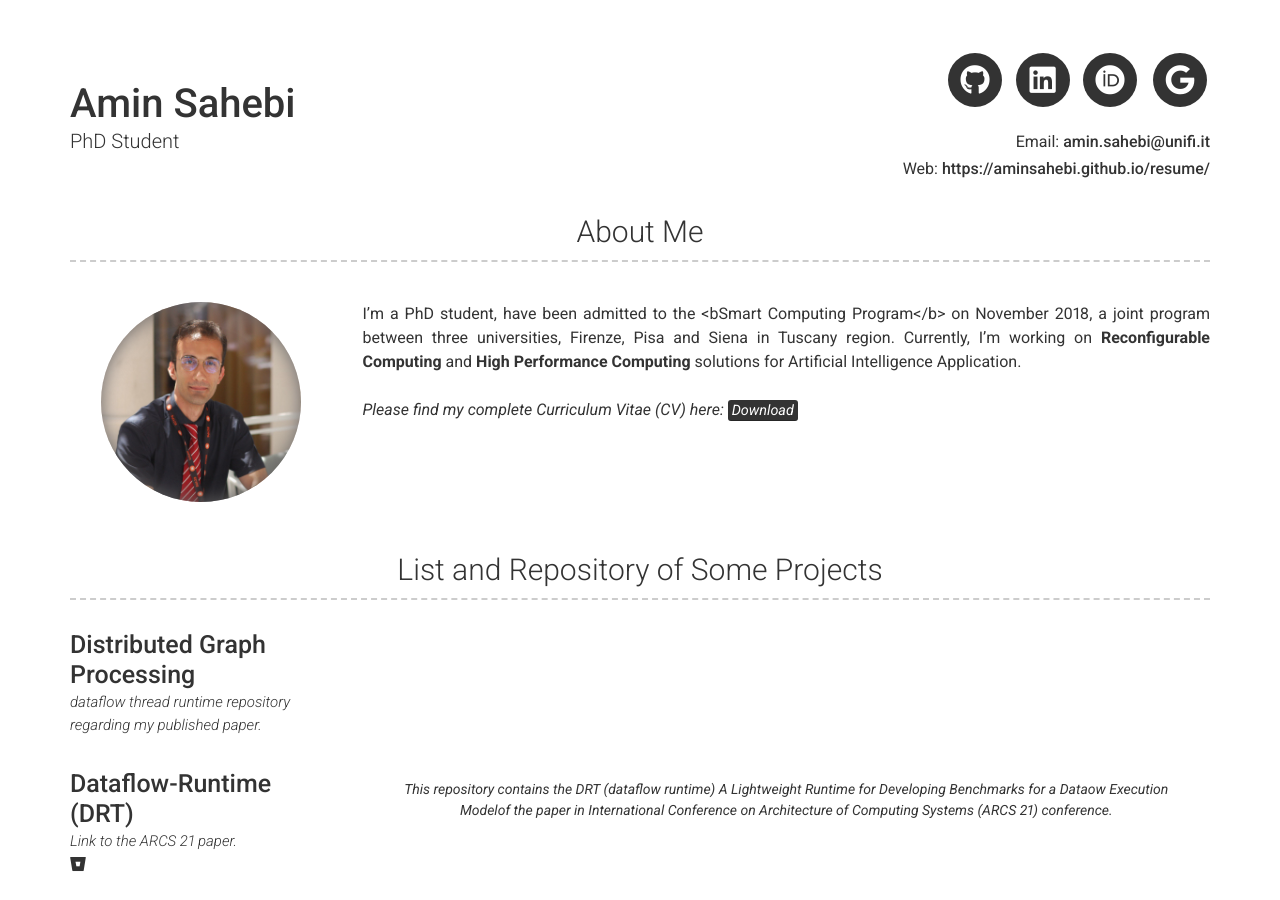
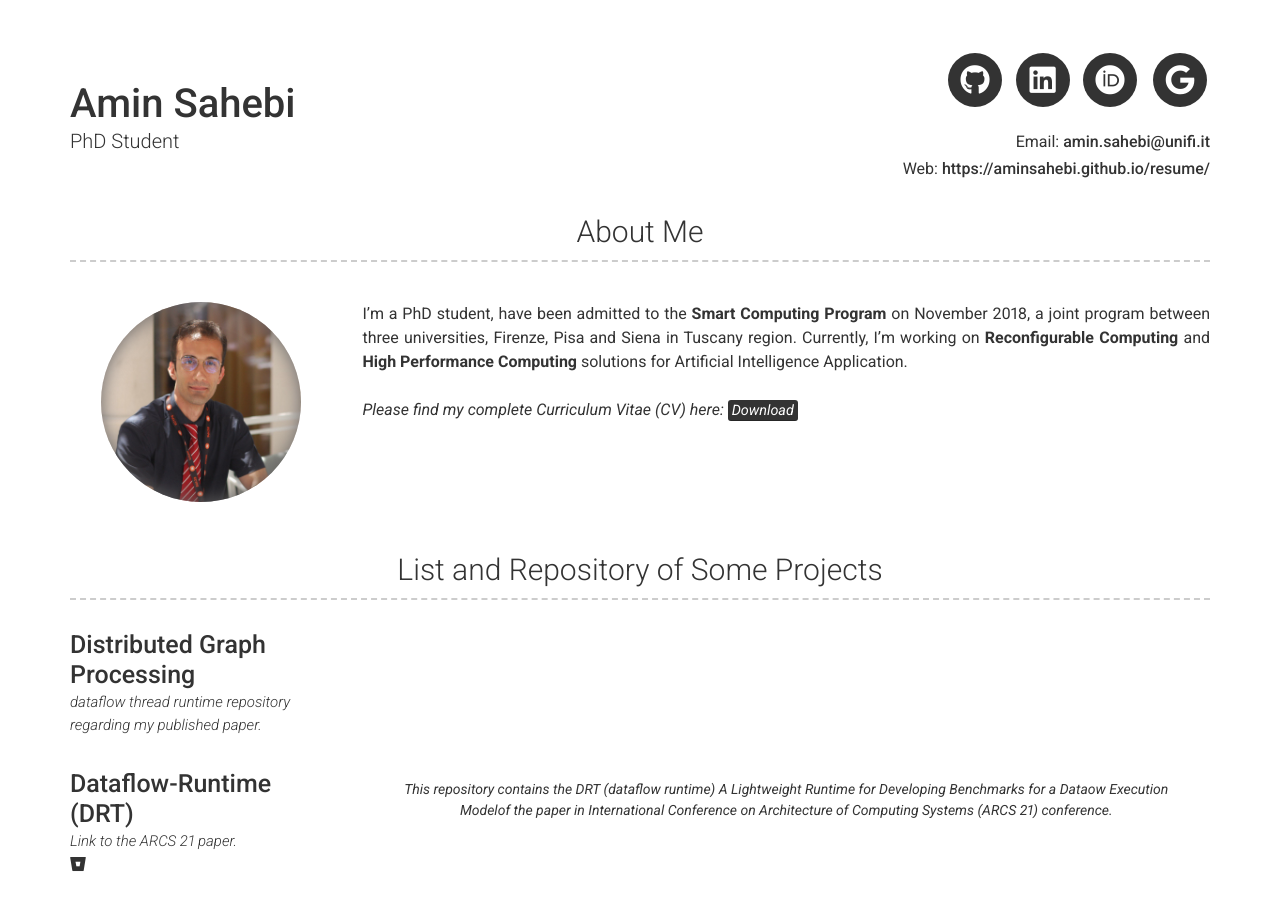
Before and after one commit to AminSahebi/AminSahebi, a Jekyll site: the page built from index.md, in a window 1280 px wide and 900 px high. Built offline with Jekyll 4.4.1, drawn with Linux system fonts in a browser that asks for light colours; nearby versions of some CDN libraries.

Commit message:
updating

```diff
--- a/_config.yml
+++ b/_config.yml
@@ -54,7 +54,7 @@ additional_links:
 about_profile_image: images/profile.jpg
 
 about_content: | # this will include new lines to allow paragraphs
-        I’m a PhD student, have been admitted to the <bSmart Computing Program</b> on November
+        I’m a PhD student, have been admitted to the <b>Smart Computing Program</b> on November
         2018, a joint program between three universities, Firenze, Pisa and Siena in Tuscany region.
         Currently, I’m working on <b>Reconfigurable Computing</b> and <b>High Performance Computing</b> solutions for
         Artificial Intelligence Application.
```
Also changed, not shown: 1 other file.
